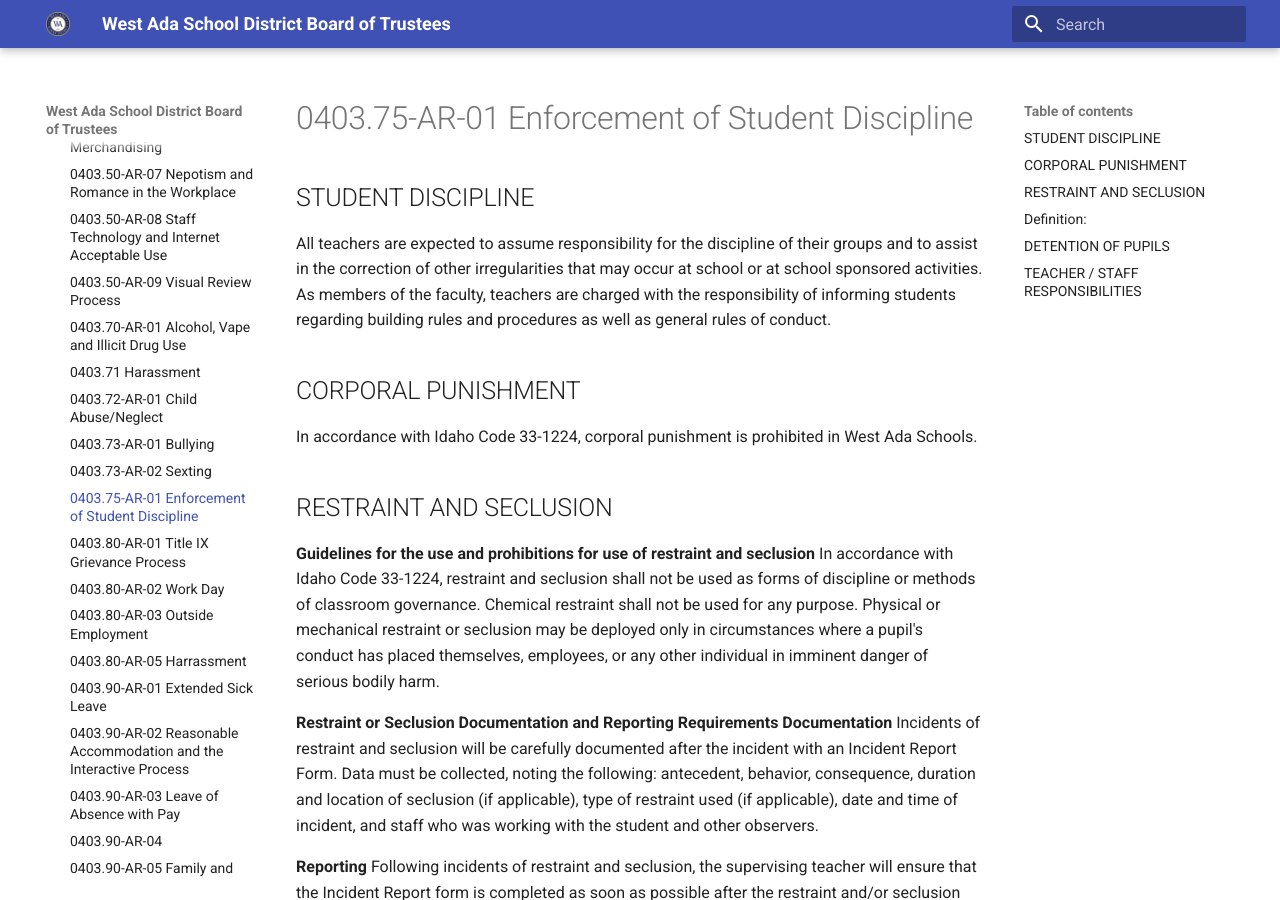
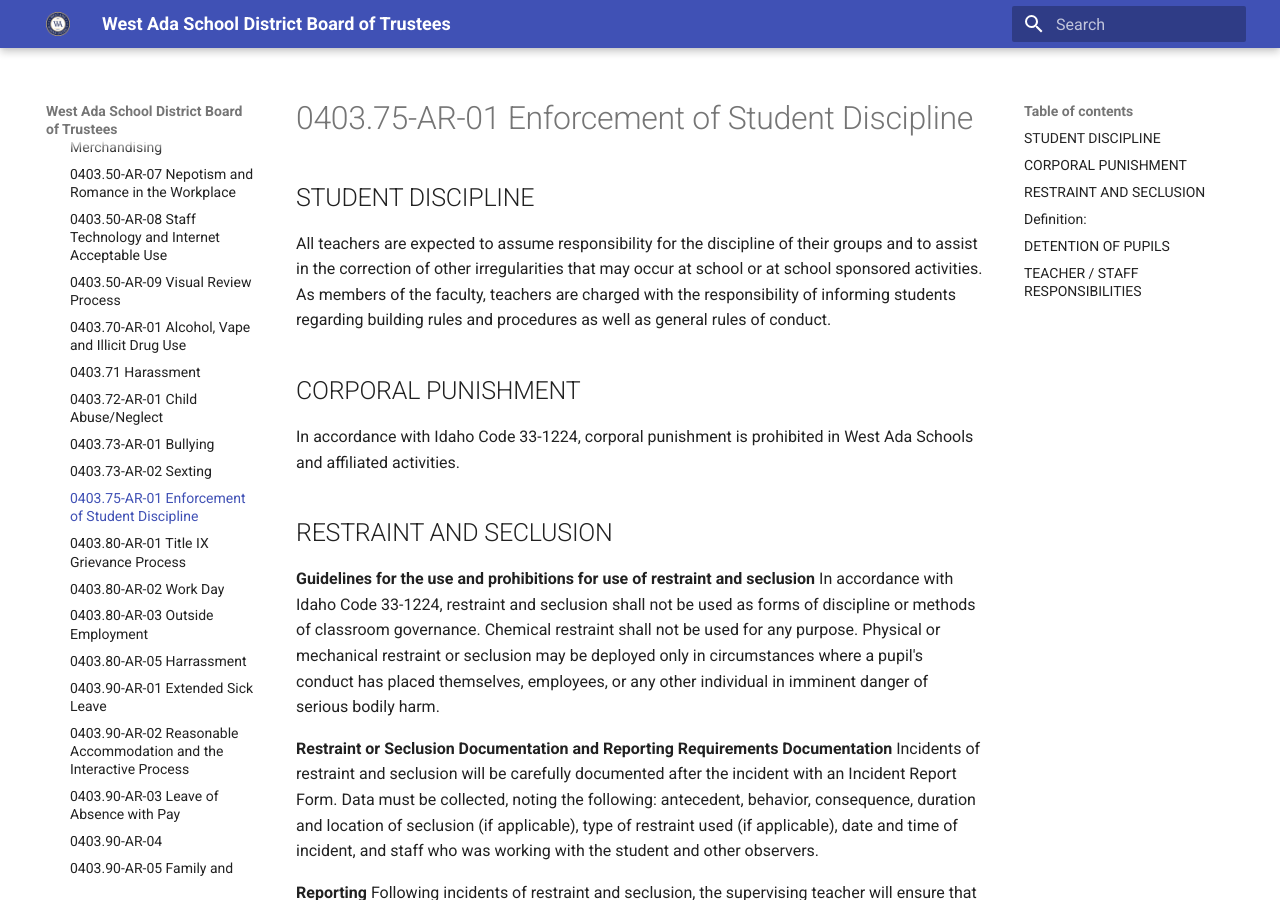
Before and after one commit to westada/section-400-hr-policy-review, an MkDocs documentation site: the page built from docs/regulations/0400-Staff/0403.75-AR-01.md, in a window 1280 px wide and 900 px high. Built offline with MkDocs 1.6.1 and Material for MkDocs 9.7.7, drawn with Linux system fonts in a browser that asks for light colours.

Commit message:
Update 0403.75-AR-01.md
updated w/ and affiliated activities

```diff
--- a/docs/regulations/0400-Staff/0403.75-AR-01.md
+++ b/docs/regulations/0400-Staff/0403.75-AR-01.md
@@ -10,7 +10,7 @@ All teachers are expected to assume responsibility for the discipline of their g
 
 ## CORPORAL PUNISHMENT
 
-In accordance with Idaho Code 33-1224, corporal punishment is prohibited in West Ada Schools.
+In accordance with Idaho Code 33-1224, corporal punishment is prohibited in West Ada Schools and affiliated activities.
 
 ## RESTRAINT AND SECLUSION
 
```
